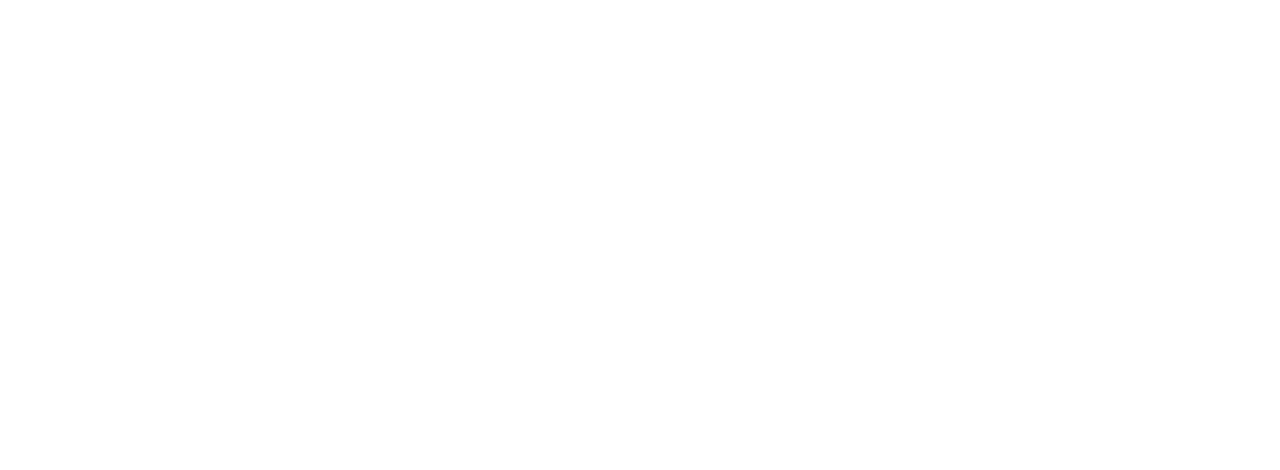
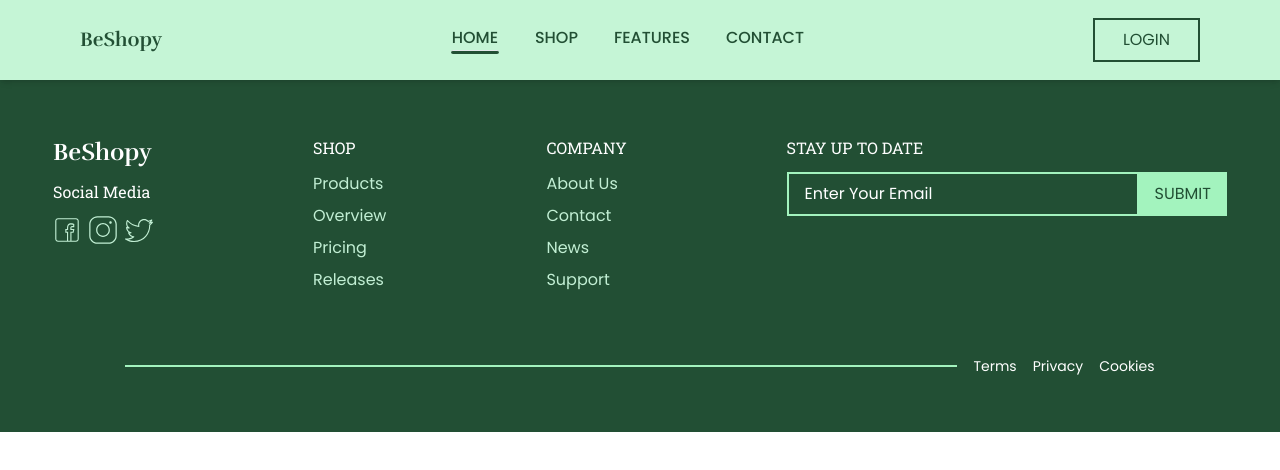
Before and after one commit to BeniSamuel/-BeShopy, a React (Vite) app: page /shop in a window 1280 px wide. Before the commit this address had no page. Shown: the top 470 px of the page. Built offline with nearby package versions, Linux system fonts and the light colour scheme.

Commit message:
Added Navbar

```diff
--- a/src/App.jsx
+++ b/src/App.jsx
@@ -3,6 +3,7 @@
 import Home from './Pages/Home/Home'
 import Login from './Pages/Login/Login';
 import Signup from './Pages/Signup/Signup';
+import Shop from './Pages/Shop/Shop';
 
 const App = () => {
   return (
@@ -11,6 +12,7 @@
         <Route path="/" element={<Home/>}/>
         <Route path="/login" element={<Login/>}/>
         <Route path="/signup" element={<Signup/>}/>
+        <Route path="/shop" element={<Shop/>} />
       </Routes>
     </Router>
   )
--- a/src/Components/Home/Navbar/Navbar.jsx
+++ b/src/Components/Home/Navbar/Navbar.jsx
@@ -9,7 +9,7 @@
 
       <ul className=" flex flex-col md:flex-row gap-9">
         <li className=" font-medium text-[#224F34] flex flex-col items-center cursor-pointer font-poppins" onClick={() => { setSection("home") }}><Link to="/">HOME</Link>{section === "home" ? <hr className=" bg-[#224F34] w-12 h-1 rounded-xl" /> : " "}</li>
-        <li className=" font-medium text-[#224F34] flex flex-col items-center cursor-pointer font-poppins" onClick={() => { setSection("shop") }}>SHOP {section === "shop" ? <hr className=" bg-[#224F34] w-11 h-1 rounded-xl" /> : " "}</li>
+        <li className=" font-medium text-[#224F34] flex flex-col items-center cursor-pointer font-poppins" onClick={() => { setSection("shop") }}><Link to="/shop">SHOP</Link> {section === "shop" ? <hr className=" bg-[#224F34] w-11 h-1 rounded-xl" /> : " "}</li>
         <li className=" font-medium text-[#224F34] flex flex-col items-center cursor-pointer font-poppins" onClick={() => { setSection("features") }}>FEATURES {section === "features" ? <hr className=" bg-[#224F34] w-20 h-1 rounded-xl" /> : " "}</li>
         <li className=" font-medium text-[#224F34] flex flex-col items-center cursor-pointer font-poppins" onClick={() => { setSection("contact") }}>CONTACT {section === "contact" ? <hr className=" bg-[#224F34] w-20 h-1 rounded-xl" /> : " "}</li>
       </ul>
--- /dev/null
+++ b/src/Pages/Shop/Shop.jsx
@@ -0,0 +1,14 @@
+import React from 'react'
+import Navbar from '../../Components/Home/Navbar/Navbar'
+import Footer from '../../Components/Home/Footer/Footer'
+
+const Shop = () => {
+  return (
+    <div>
+        <Navbar/>
+        <Footer/>
+    </div>
+  )
+}
+
+export default Shop
```
